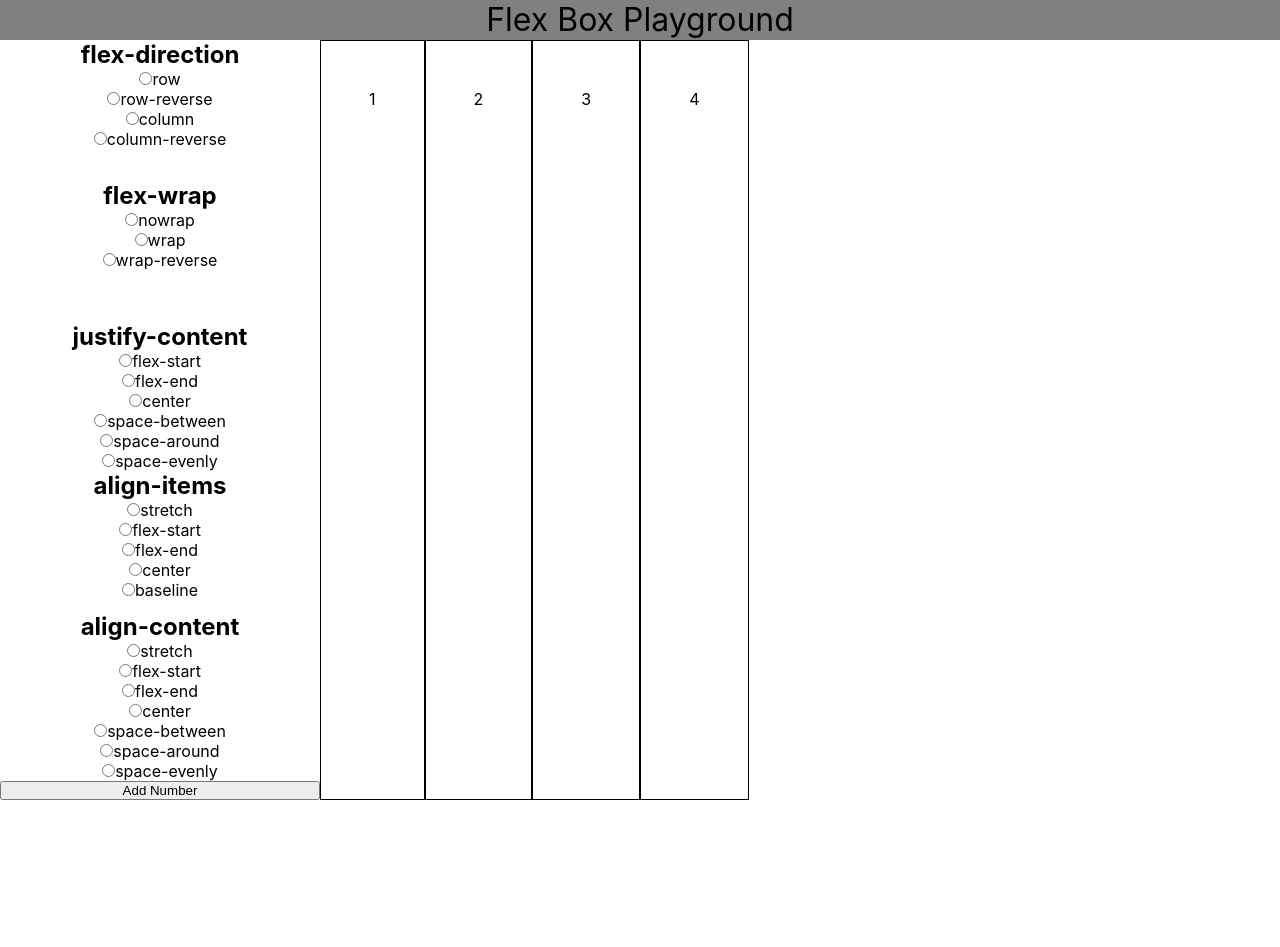
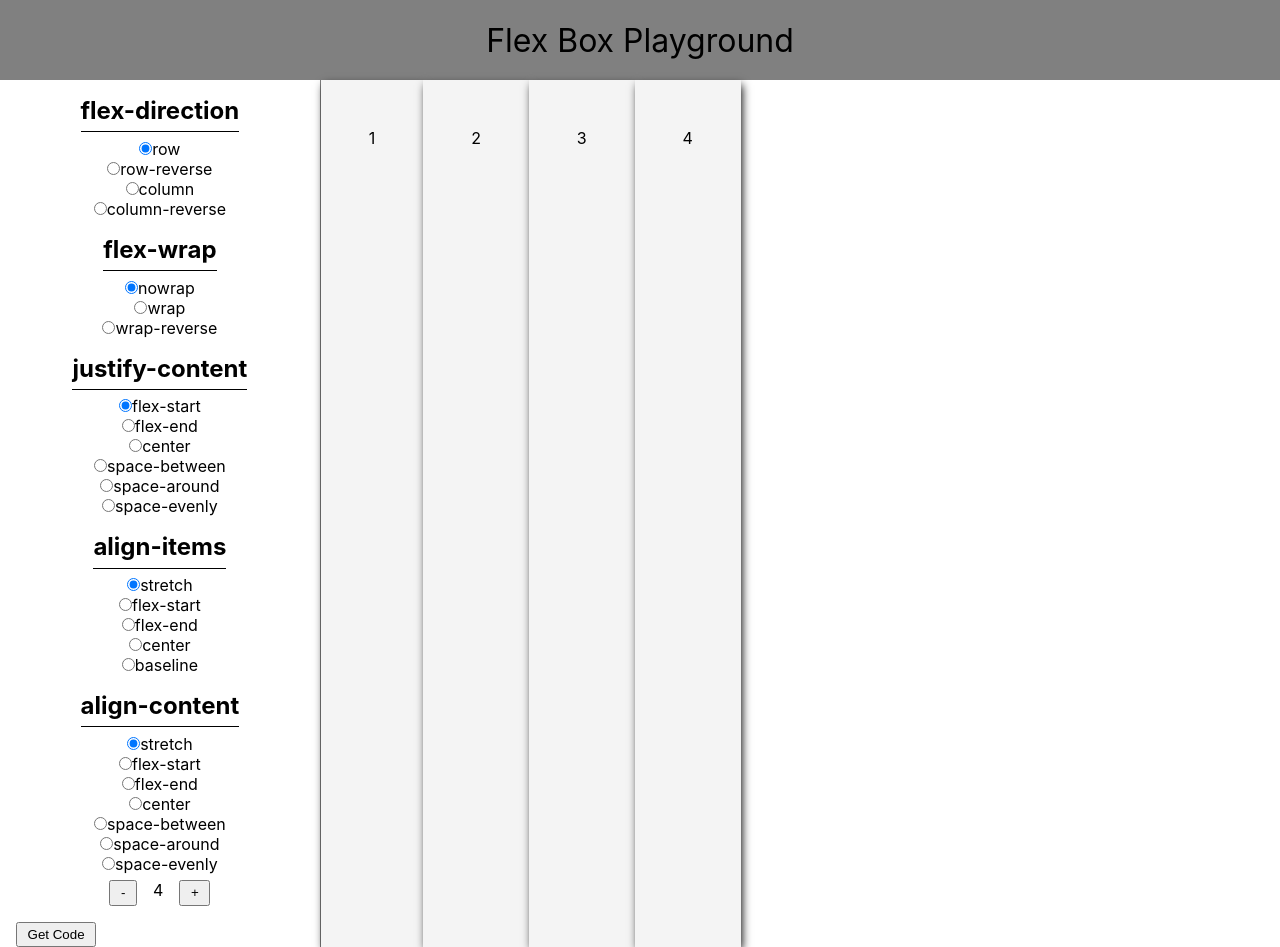
Before and after one commit to timbiles/flex-box, a React (Create React App) app: page / in a window 1280 px wide. Before the commit the page ends 800 px from the top, so only its background shows below. Built offline with nearby package versions, Linux system fonts and the light colour scheme.

Commit message:
added code

```diff
--- a/src/App.scss
+++ b/src/App.scss
@@ -21,3 +21,7 @@
 .App-link {
   color: #61dafb;
 }
+
+.color {
+  color: #7d9898;
+}
--- a/src/Components/properties.js
+++ b/src/Components/properties.js
@@ -1,49 +1,11 @@
 import React, { Component } from 'react';
-import styled, { css } from 'styled-components';
+import { Header, Container, Flex, P, Btn, Pre } from '../styles/flex';
 import flex from '../data/flex.json';
-
-const Header = styled.div`
-  height: 5vh;
-  background: grey;
-  font-size: 2em;
-`;
-
-const Container = styled.div`
-  display: flex;
-  height: 95vh;
-
-  ${props =>
-    props.primary &&
-    css`
-      flex-direction: column;
-      flex: 1;
-    `}
-  ${props =>
-    props.secondary &&
-    css`
-      flex-direction: column;
-      justify-content: flex-start;
-    `}
-`;
-
-const Flex = styled.div`
-  display: flex;
-  flex: 3;
-  flex-direction: ${props => props.direction};
-  flex-wrap: ${props => props.wrap};
-  justify-content: ${props => props.justifyContent};
-  align-items: ${props => props.alignItems};
-  align-content: ${props => props.alignContent};
-`;
-
-const P = styled.p`
-  border: 1px solid #000;
-  padding: 5%;
-`;
 
 class properties extends Component {
   state = {
-      number: 4
+    number: 4,
+    display: false
   };
 
   componentDidMount() {
@@ -62,6 +24,7 @@ class properties extends Component {
                   name={name}
                   type="radio"
                   value={e}
+                  defaultChecked={i === 0 && true}
                   onChange={e => {
                     this.setState({
                       [name]: { ...val, value: e.target.value }
@@ -76,14 +39,13 @@ class properties extends Component {
     );
   };
 
-  pLoop = (num) => {
-      console.log(num)
-      const arr = []
-    for(let i = 1; i<=num; i++){
-      arr.push(i)
+  pLoop = num => {
+    const arr = [];
+    for (let i = 1; i <= num; i++) {
+      arr.push(i);
     }
-    return arr.map((e, i) => <P key={i}>{e}</P>)
-}
+    return arr.map((e, i) => <P key={i}>{e}</P>);
+  };
 
   render() {
     const {
@@ -92,23 +54,41 @@ class properties extends Component {
       justifyContent,
       alignItems,
       alignContent,
-      number
+      number,
+      display
     } = this.state;
-
+    console.log(display)
 
     return (
       <>
-        <Header>
-            Flex Box Playground
-        </Header>
-        <Container>
+        <Header>Flex Box Playground</Header>
+        <Container main>
           <Container primary>
             {this.map(direction, 'direction')}
             {this.map(wrap, 'wrap')}
             {this.map(justifyContent, 'justifyContent')}
             {this.map(alignItems, 'alignItems')}
             {this.map(alignContent, 'alignContent')}
-            <button onClick={() => this.setState({number: number + 1})}>Add Number</button>
+            <Container third>
+              <Btn onClick={() => this.setState({ number: number - 1 })}>-</Btn>
+              {number}
+              <Btn onClick={() => this.setState({ number: number + 1 })}>+</Btn>
+            </Container>
+            <Container secondary>
+                <Btn onClick={() => this.setState({display: !display})}>
+                    Get Code
+                </Btn>
+                <Pre display={display ? 'block' : 'none'}>{`
+.container {
+    display: flex;
+    flex-direction: ${direction && direction.value};
+    wrap: ${wrap && wrap.value};
+    justify-content: ${justifyContent && justifyContent.value};
+    align-items: ${alignItems && alignItems.value};
+    alignt-content: ${alignContent && alignContent.value};
+}
+                `}</Pre>
+            </Container>
           </Container>
           <Flex
             direction={direction && direction.value}
@@ -116,7 +96,7 @@ class properties extends Component {
             justifyContent={justifyContent && justifyContent.value}
             alignItems={alignItems && alignItems.value}
           >
-          {this.pLoop(number)}
+            {this.pLoop(number)}
           </Flex>
         </Container>
       </>
--- a/src/data/flex.json
+++ b/src/data/flex.json
@@ -2,26 +2,26 @@
     "direction": {
         "name": "flex-direction",
         "arr": ["row", "row-reverse", "column", "column-reverse"],
-        "value": ""
+        "value": "row"
     },
     "wrap": {
         "name": "flex-wrap",
         "arr": ["nowrap", "wrap", "wrap-reverse"],
-        "value": ""
+        "value": "no-wrap"
     },
     "justifyContent": {
         "name": "justify-content",
         "arr": ["flex-start", "flex-end", "center", "space-between", "space-around", "space-evenly"],
-        "value": ""
+        "value": "flex-start"
     },
     "alignItems": {
         "name": "align-items",
         "arr": ["stretch", "flex-start", "flex-end", "center", "baseline"],
-        "value": ""
+        "value": "stretch"
     },
     "alignContent": {
         "name": "align-content",
         "arr": ["stretch", "flex-start", "flex-end", "center", "space-between", "space-around", "space-evenly"],
-        "value": ""
+        "value": "stretch"
     }
 }
--- a/src/index.css
+++ b/src/index.css
@@ -11,4 +11,5 @@ body {
 code {
   font-family: source-code-pro, Menlo, Monaco, Consolas, "Courier New",
     monospace;
+    /* color: #9cb8b8; */
 }
--- /dev/null
+++ b/src/styles/flex.js
@@ -0,0 +1,80 @@
+import styled, { css } from 'styled-components';
+
+export const Header = styled.div`
+  display: flex;
+  justify-content: center;
+  align-items: center;
+  height: 10vh;
+  background: grey;
+  font-size: 2em;
+`;
+
+export const Container = styled.div`
+  display: flex;
+  justify-content: center;
+
+${props =>
+  props.main &&
+  css`
+    min-height: 90vh;
+  `}
+  ${props =>
+    props.primary &&
+    css`
+      flex-direction: column;
+      justify-content: flex-start;
+      flex: 1;
+      border-right: 1px solid grey;
+    `}
+  ${props =>
+    props.secondary &&
+    css`
+      flex-direction: column;
+      justify-content: flex-start;
+      margin-top: 5%;
+      h2 {
+        border-bottom: 1px solid #000;
+        padding-bottom: 2%;
+        margin-bottom: 2%;
+        width: max-content;
+        align-self: center;
+      }
+    `}
+    ${props =>
+      props.third &&
+      css`
+        margin-top: 2%;
+      `}
+`;
+
+export const Flex = styled.div`
+  display: flex;
+  flex: 3;
+  flex-direction: ${props => props.direction};
+  flex-wrap: ${props => props.wrap};
+  justify-content: ${props => props.justifyContent};
+  align-items: ${props => props.alignItems};
+  align-content: ${props => props.alignContent};
+`;
+
+export const P = styled.p`
+  box-shadow: 2px 4px 9px -1px #000;
+  background: #f4f4f4;
+  padding: 5%;
+`;
+
+export const Btn = styled.button`
+  cursor: pointer;
+  width: max-content;
+  padding: 1% 3%;
+  margin: 0 5%;
+
+  &:hover {
+    background: #9cb8b8;
+    border-radius: 5px;
+  }
+`;
+
+export const Pre = styled.pre`
+  display: ${props => props.display};
+`;
```
